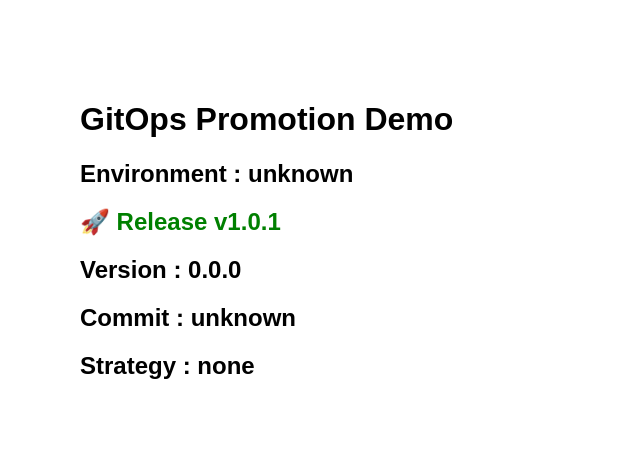
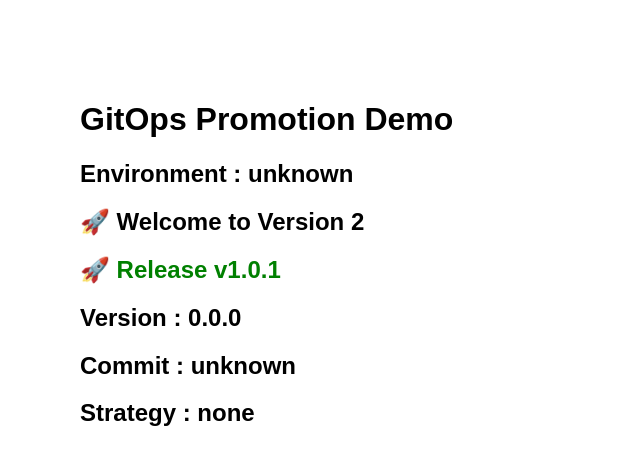
Before and after one commit to abhinav211/gitops-demo-app, a Flask app: page / in a window 1280 px wide. Shown: the top 465 px of the page, without its empty margins (0-640 px from the left). Run offline with Flask 3, Linux system fonts and the light colour scheme.

Commit message:
Release v2

```diff
--- a/templates/index.html
+++ b/templates/index.html
@@ -43,6 +43,8 @@ border-radius:10px;
 
 <h2>Environment : {{ env }}</h2>
 
+<h2>🚀 Welcome to Version 2</h2>
+
 <h2 style="color: green;">🚀 Release v1.0.1</h2>
 
 <h2>Version : {{ version }}</h2>
```
